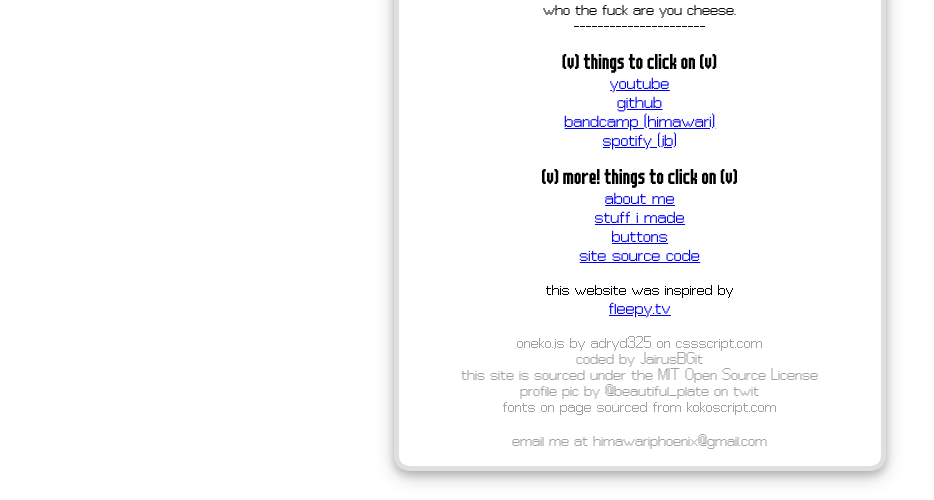
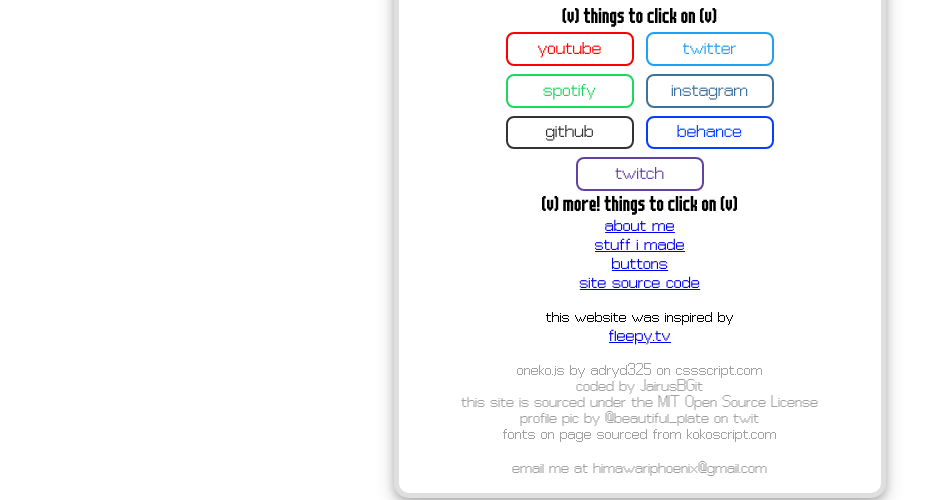
Before and after one commit to JairusBGit/jbhima-web, a website: page public/index.html in a window 1280 px wide. Shown: the part 300-800 px from the top of the page, without its empty margins (0-934 px from the left). Drawn offline with Linux system fonts and the light colour scheme.

Commit message:
send help

```diff
--- a/public/index.html
+++ b/public/index.html
@@ -6,18 +6,20 @@
         <link rel="stylesheet" href="stylesheet.css">
         <style>
             .rainbowheader {
-                background: linear-gradient(to right, #ff5555, #e0ff55 , #55ff55, #55ffff, #5560ff, #ff55c6, #ff5555);
-                font-family: 'CellProvider';
+  background: linear-gradient(to right, #ff5555, #e0ff55, #55ff55, #55ffff, #5560ff, #ff55c6, #ff5555);
+  font-family: "CellProvider";
   font-size: 4rem;
   -webkit-background-clip: text;
   margin: 0;
   background-clip: text;
   color: transparent;
+  -webkit-animation: rainbow_animation 15s linear infinite;
           animation: rainbow_animation 15s linear infinite;
   background-size: 400% 100%;
   padding-left: 2rem;
   padding-right: 2rem;
 }
+
 @keyframes rainbow_animation {
   0% {
       background-position: 0% 0;
@@ -27,41 +29,114 @@
       background-position: 400% 0;
   }
 }
+
 span {
-            font-family: 'Pixifont2';
+  font-family: "Pixifont2";
   font-size: 1rem;
   display: flex;
   flex-direction: row;
   align-items: center;
   justify-content: center;
 }
-        .subtext {
-            font-family: 'Pixifont2';
-            font-size: 1rem;
+
+button {
+  font-family: "Pixifont2";
+  font-size: 1.2rem;
   text-align: center;
-            color: rgb(160, 160, 160);
-            margin: 0
+  min-width: 8rem;
+  width: -webkit-fit-content;
+  width: -moz-fit-content;
+  width: fit-content;
+  margin: 0.25rem;
+  padding: 0.3rem 0.4rem;
+  border-radius: 0.5rem;
+  display: inline-block;
+  background-color: white;
+  transition-duration: 0.4s;
+}
+button:hover {
+  color: white;
+}
+
+.buttonyt {
+  border: 0.125rem solid #FF0000;
+  color: #FF0000;
+}
+.buttonyt:hover {
+  background-color: #FF0000;
+}
+
+.buttongh {
+  border: 0.125rem solid #333;
+  color: #333;
+}
+.buttongh:hover {
+  background-color: #333;
+}
+
+.buttonsp {
+  border: 0.125rem solid #1ED760;
+  color: #1ED760;
+}
+.buttonsp:hover {
+  background-color: #1ED760;
+}
+
+.buttonbh {
+  border: 0.125rem solid #053EFF;
+  color: #053EFF;
+}
+.buttonbh:hover {
+  background-color: #053EFF;
+}
+
+.buttontw {
+  border: 0.125rem solid #1DA1F2;
+  color: #1DA1F2;
+}
+.buttontw:hover {
+  background-color: #1DA1F2;
+}
+
+.buttonig {
+  border: 0.125rem solid #3F729B;
+  color: #3F729B;
+}
+.buttonig:hover {
+  background-color: #3F729B;
+}
+
+.buttontt {
+  border: 0.125rem solid #6441a5;
+  color: #6441a5;
+}
+.buttontt:hover {
+  background-color: #6441a5;
 }
         </style>
     </head>
     <body>
         <script src="oneko.js"></script>
         <div class="heading">
-            <div class="pfp"><img class="pfp" src="images/armi.jpg"></img></div>
-            <p class="rainbowheader">himawari.jb</p>
+            <div class="pfp"><img class="pfp" src="images/hima.jpg"></img></div>
+            <p class="rainbowheader">jbhimawari</p>
             <p>----------------------</p>
             <script type="text/javascript" src="ramblings.js"></script>
             <noscript>
-                <span>:pleading_emoji: no javascript? thats fine cause its not neccessary</span>
+                <span>:pleading_emoji: no javascript? haha skill issue lol</span>
             </noscript>
             <p>----------------------</p>
+            <p class="subheader">(v) things to click on (v)</p>
+            <button type="buttonyt" class="buttonyt" onclick="window.location.href='https://www.youtube.com/channel/UCS_aOrszAD9qSzkywu0WW4A';">youtube</button>
+            <button type="buttontw" class="buttontw" onclick="window.location.href='https://twitter.com/himawari_065';">twitter</button>
             <br>
-            <p class="subheader">(v) things to click on (v)</p>
-            <p class="exlink"><a href="https://www.youtube.com/c/JairusBonaVT">youtube</a></p>
-            <p class="exlink"><a href="https://github.com/JairusBGit">github</a></p>
-            <p class="exlink"><a href="https://himawari.bandcamp.com/releases">bandcamp (himawari)</a></p>
-            <p class="exlink"><a href="https://open.spotify.com/artist/4O6jSxt0RTMpKCYCyoo1SO">spotify (jb)</a></p>
+            <button type="buttonsp" class="buttonsp" onclick="window.location.href='https://open.spotify.com/artist/4O6jSxt0RTMpKCYCyoo1SO';">spotify</button>
+            <button type="buttonig" class="buttonig" onclick="window.location.href='https://www.instagram.com/jb.himawari/';">instagram</button>
             <br>
+            <button type="buttongh" class="buttongh" onclick="window.location.href='https://github.com/JairusBGit';">github</button>
+            <button type="buttonbh" class="buttonbh" onclick="window.location.href='https://www.behance.net/jairusbona_';">behance</button>
+            <br>
+            <button type="buttontt" class="buttontt" onclick="window.location.href='https://www.twitch.tv/jbhimawari';">twitch</button><br>
             <p class="subheader">(v) more! things to click on (v)</p>
             <p class="exlink"><a href="stuff/aboutme.html">about me</a></p>
             <p class="exlink"><a href="stuff/stuffer/projects.html">stuff i made</a></p>
--- a/public/stylesheet.css
+++ b/public/stylesheet.css
@@ -1,21 +1,34 @@
 @font-face {
-font-family: 'Pixifont2';
-src: url('fonts/Pixifont2-Regular.woff2') format('woff2'),
-  url('fonts/Pixifont2-Regular.woff') format('woff');
+  font-family: "Pixifont2";
+  src: url("fonts/Pixifont2-Regular.woff2") format("woff2"), url("fonts/Pixifont2-Regular.woff") format("woff");
   font-weight: 500;
   font-style: normal;
   font-display: swap;
 }
-
 @font-face {
-font-family: 'CellProvider';
-src: url('fonts/CellProvider-Regular.woff2') format('woff2'),
-  url('fonts/CellProvider-Regular.woff') format('woff');
+  font-family: "CellProvider";
+  src: url("fonts/CellProvider-Regular.woff2") format("woff2"), url("fonts/CellProvider-Regular.woff") format("woff");
   font-weight: 500;
   font-style: normal;
   font-display: swap;
 }
-
+@-webkit-keyframes rainbow_animation {
+  0% {
+    background-position: 0% 0;
+  }
+  100% {
+    background-position: 400% 0;
+  }
+}
+@keyframes rainbow_animation {
+  0% {
+    background-position: 0% 0;
+  }
+  100% {
+    background-position: 400% 0;
+  }
+}
+/* Button Code, send hlep aaaaaaaaaaaaaaaaaaa*/
 body {
   margin: auto;
   height: 100vh;
@@ -34,61 +47,168 @@
   border-radius: 4.688rem;
   box-shadow: 0 0.25rem 0.5rem 0 rgba(0, 0, 0, 0.2), 0 0.375rem 1.25rem 0 rgba(0, 0, 0, 0.19);
   margin-bottom: 1.25rem;
-
 }
 
 p {
-    font-family: 'Pixifont2';
+  font-family: "Pixifont2";
   font-size: 1rem;
   text-align: center;
-    margin: 0
+  margin: 0;
 }
 
 .subtext {
-  font-family: 'Pixifont2';
+  font-family: "Pixifont2";
   font-size: 1rem;
   text-align: center;
   color: rgb(160, 160, 160);
-  margin: 0
+  margin: 0;
+  font-family: "Pixifont2";
+  font-size: 1rem;
+  text-align: center;
+  color: rgb(160, 160, 160);
+  margin: 0;
 }
 
 .exlink {
-    font-family: 'Pixifont2';
+  font-family: "Pixifont2";
   font-size: 1.125rem;
   text-align: center;
-    margin: 0
+  margin: 0;
 }
 
 .header {
-    font-family: 'CellProvider';
+  font-family: "CellProvider";
   font-size: 3rem;
   text-align: center;
-    margin: 0
+  margin: 0;
 }
 
 .subheader {
-    font-family: 'CellProvider';
+  font-family: "CellProvider";
   font-size: 1.25rem;
   text-align: center;
-    margin: 0
-
+  margin: 0;
 }
 
 .heading {
   display: flex, inline-flex;
+  text-align: center;
   flex-direction: column;
   justify-content: center;
   align-content: center;
   flex-basis: 28.125rem;
   min-width: 28.125rem;
   max-width: 28.125rem;
+  width: -webkit-fit-content;
+  width: -moz-fit-content;
   width: fit-content;
+  height: -webkit-fit-content;
+  height: -moz-fit-content;
   height: fit-content;
   padding-top: 1rem;
   padding-bottom: 1rem;
   border: 0.313rem solid rgb(223, 223, 223);
   border-radius: 0.938rem;
   padding: 1rem;
-    background-color: #ffffff;
+  background-color: white;
   box-shadow: 0 0.25rem 0.5rem 0 rgba(0, 0, 0, 0.2), 0 0.375rem 1.25rem 0 rgba(0, 0, 0, 0.19);
 }
+
+.rainbowheader {
+  background: linear-gradient(to right, #ff5555, #e0ff55, #55ff55, #55ffff, #5560ff, #ff55c6, #ff5555);
+  font-family: "CellProvider";
+  font-size: 4rem;
+  -webkit-background-clip: text;
+  margin: 0;
+  background-clip: text;
+  color: transparent;
+  -webkit-animation: rainbow_animation 15s linear infinite;
+          animation: rainbow_animation 15s linear infinite;
+  background-size: 400% 100%;
+  padding-left: 2rem;
+  padding-right: 2rem;
+}
+
+span {
+  font-family: "Pixifont2";
+  font-size: 1rem;
+  display: flex;
+  flex-direction: row;
+  align-items: center;
+  justify-content: center;
+}
+
+button {
+  font-family: "Pixifont2";
+  font-size: 1.2rem;
+  text-align: center;
+  min-width: 8rem;
+  width: -webkit-fit-content;
+  width: -moz-fit-content;
+  width: fit-content;
+  margin: 0.25rem;
+  padding: 0.3rem 0.4rem;
+  border-radius: 0.5rem;
+  display: inline-block;
+  background-color: white;
+  transition-duration: 0.4s;
+}
+button:hover {
+  color: white;
+}
+
+.buttonyt {
+  border: 0.125rem solid #FF0000;
+  color: #FF0000;
+}
+.buttonyt:hover {
+  background-color: #FF0000;
+}
+
+.buttongh {
+  border: 0.125rem solid #333;
+  color: #333;
+}
+.buttongh:hover {
+  background-color: #333;
+}
+
+.buttonsp {
+  border: 0.125rem solid #1ED760;
+  color: #1ED760;
+}
+.buttonsp:hover {
+  background-color: #1ED760;
+}
+
+.buttonbh {
+  border: 0.125rem solid #053EFF;
+  color: #053EFF;
+}
+.buttonbh:hover {
+  background-color: #053EFF;
+}
+
+.buttontw {
+  border: 0.125rem solid #1DA1F2;
+  color: #1DA1F2;
+}
+.buttontw:hover {
+  background-color: #1DA1F2;
+}
+
+.buttonig {
+  border: 0.125rem solid #3F729B;
+  color: #3F729B;
+}
+.buttonig:hover {
+  background-color: #3F729B;
+}
+
+.buttontt {
+  border: 0.125rem solid #6441a5;
+  color: #6441a5;
+}
+.buttontt:hover {
+  background-color: #6441a5;
+}/*# sourceMappingURL=stylesheet.css.map */
```
Also changed, not shown: public/stuff/stuffer/projects.html (+4 -0 lines). Lines whose indentation alone changed are shown as unchanged.
